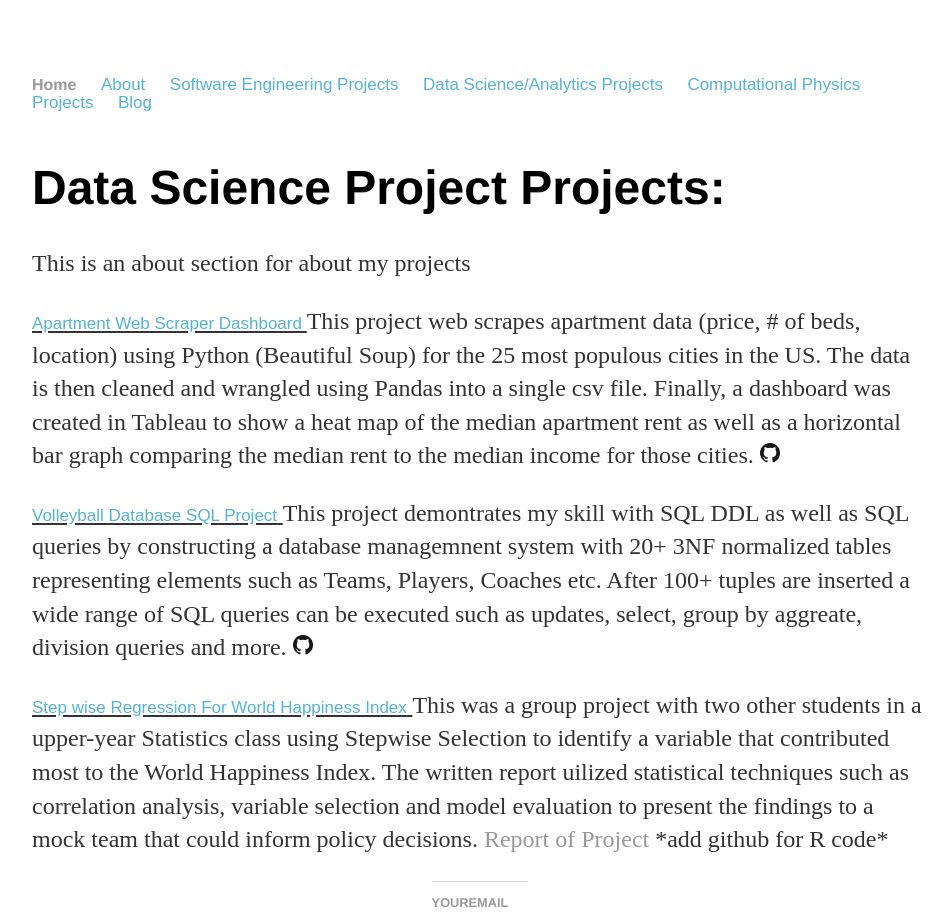
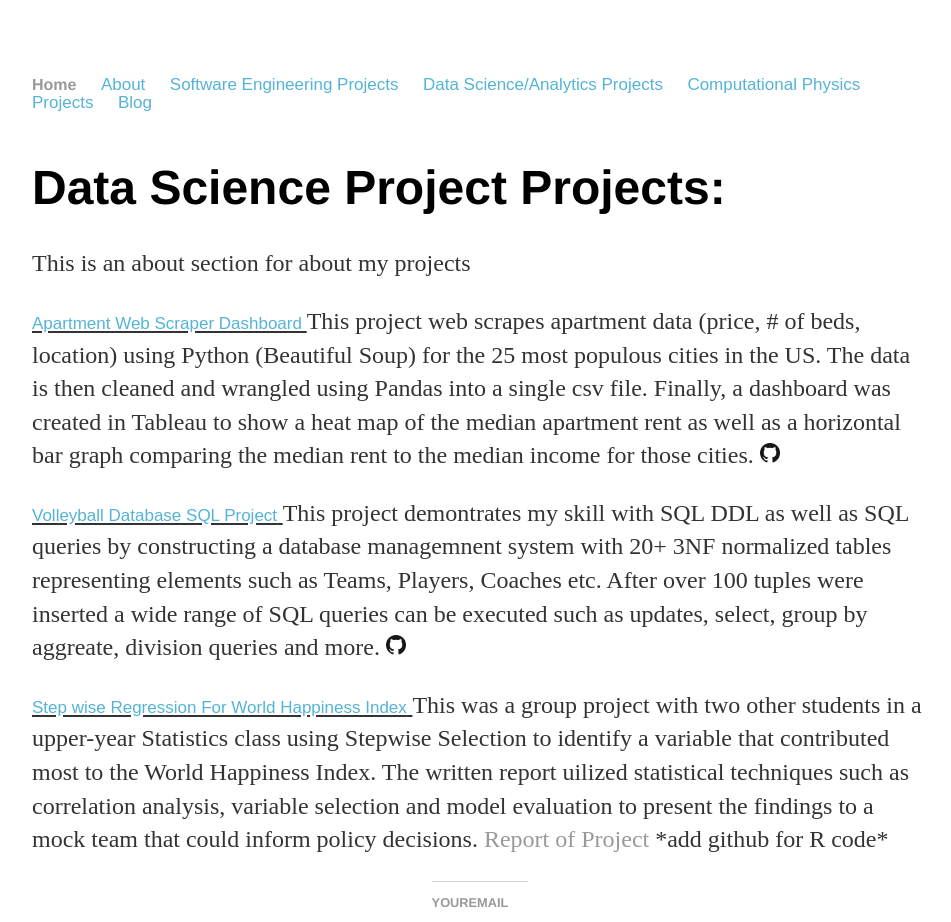
Before and after one commit to jrongtt/jrongtt.github.io, a website: page DSprojects.html in a window 1280 px wide. Shown: the whole page, without its empty margins (160-1111 px from the left). Drawn offline with Linux system fonts and the light colour scheme.

Commit message:
grammar
grammar

```diff
--- a/DSprojects.html
+++ b/DSprojects.html
@@ -36,7 +36,7 @@
         <p>  <u>  <a href="https://github.com/jrongtt/Volleyball_DB" class = "links" target="_blank"> Volleyball Database SQL Project</a>  </u>
 
             This project demontrates my skill with SQL DDL as well as SQL queries by constructing a database managemnent system with 20+ 3NF normalized tables
-            representing elements such as Teams, Players, Coaches etc. After 100+ tuples are inserted a wide range of SQL queries can be executed such as
+            representing elements such as Teams, Players, Coaches etc. After over 100 tuples were inserted a wide range of SQL queries can be executed such as
             updates, select, group by aggreate, division queries and more. </a>
          <a href="https://github.com/jrongtt/Volleyball_DB"> <img src="githubLogo.png" alt="vb github" style="width:20px;height:20px;"></a></p>
 
```
